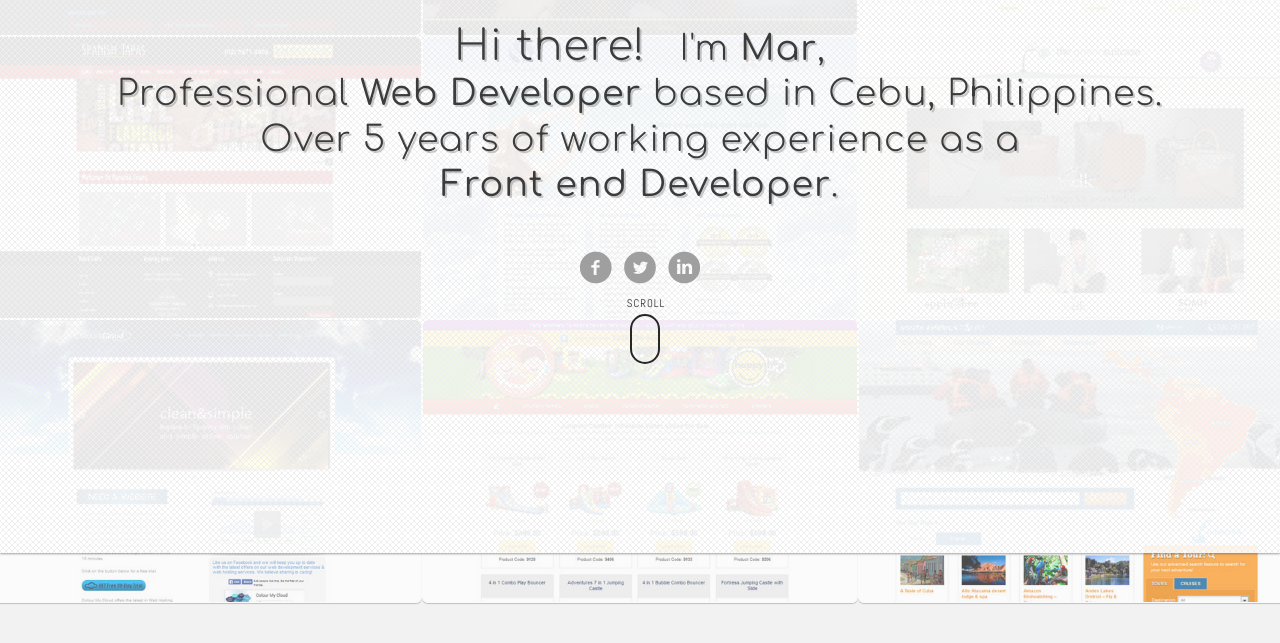
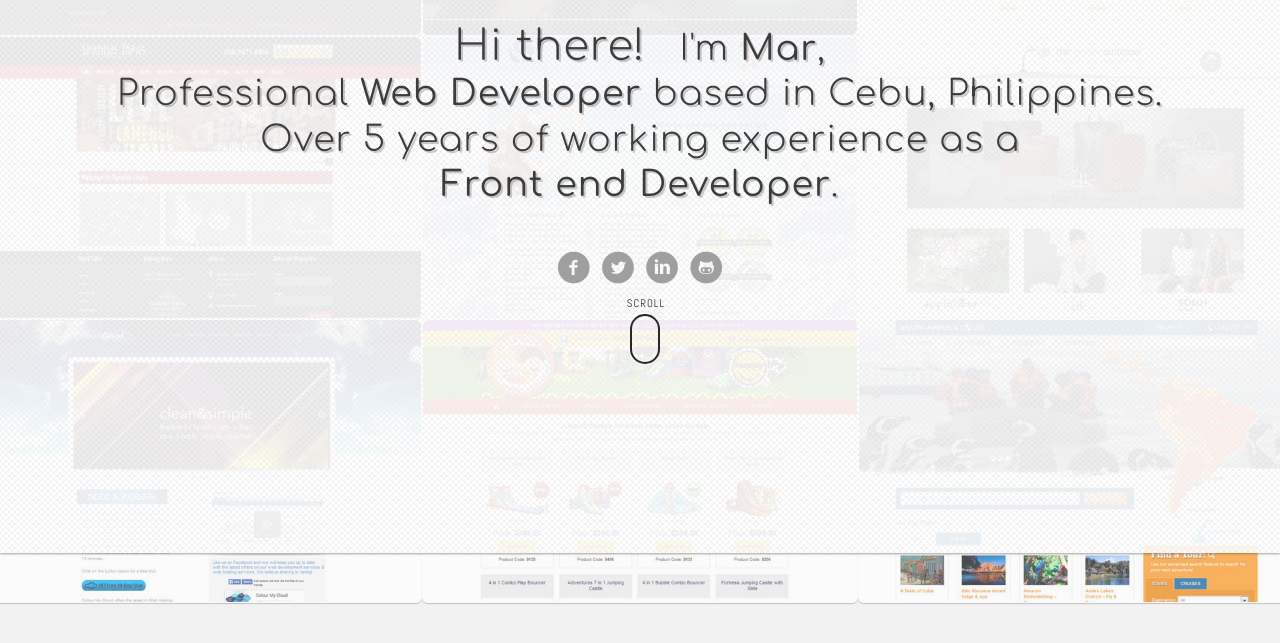
Before and after one commit to marmanay/My-Projects, a plain HTML site: page index.html in a window 1280 px wide. Shown: the part 247-890 px from the top of the page. Drawn offline with Linux system fonts and the light colour scheme; files whose address does not match are found by name.

Commit message:
Update index.html

```diff
--- a/index.html
+++ b/index.html
@@ -70,8 +70,8 @@
                                 <li><a class="icon icon-twitter-circled" href="https://twitter.com/chiqmarwebs" target="_blank">&nbsp;</a></li>
                                 <li><a class="icon icon-linkedin-circled" href="https://www.linkedin.com/in/marfel-manaytay-111b4215" target="_blank">&nbsp;</a></li>
                                 <li class="hide"><a class="icon icon-gplus-circled" href="#">&nbsp;</a></li>
-                                <li class="hide"><a class="icon icon-github-circled" href="#">&nbsp;</a></li>
-                            </ul>
+                        <li><a class="icon icon-github-circled" href="https://github.com/marmanay/portfolio" target="_blank">&nbsp;</a></li>
+</ul>
                         </div>
                         &nbsp;
                         <div class="btn-view">&nbsp;
```
